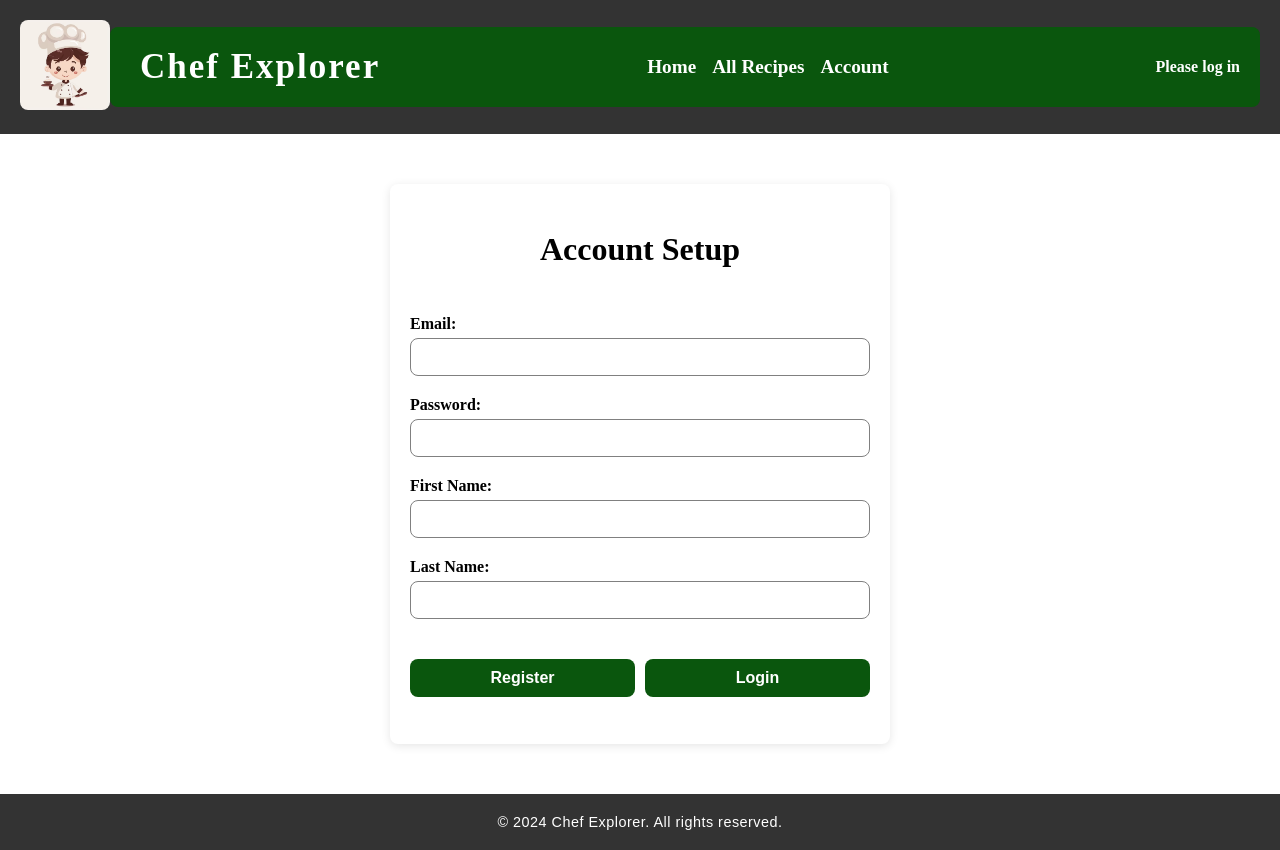
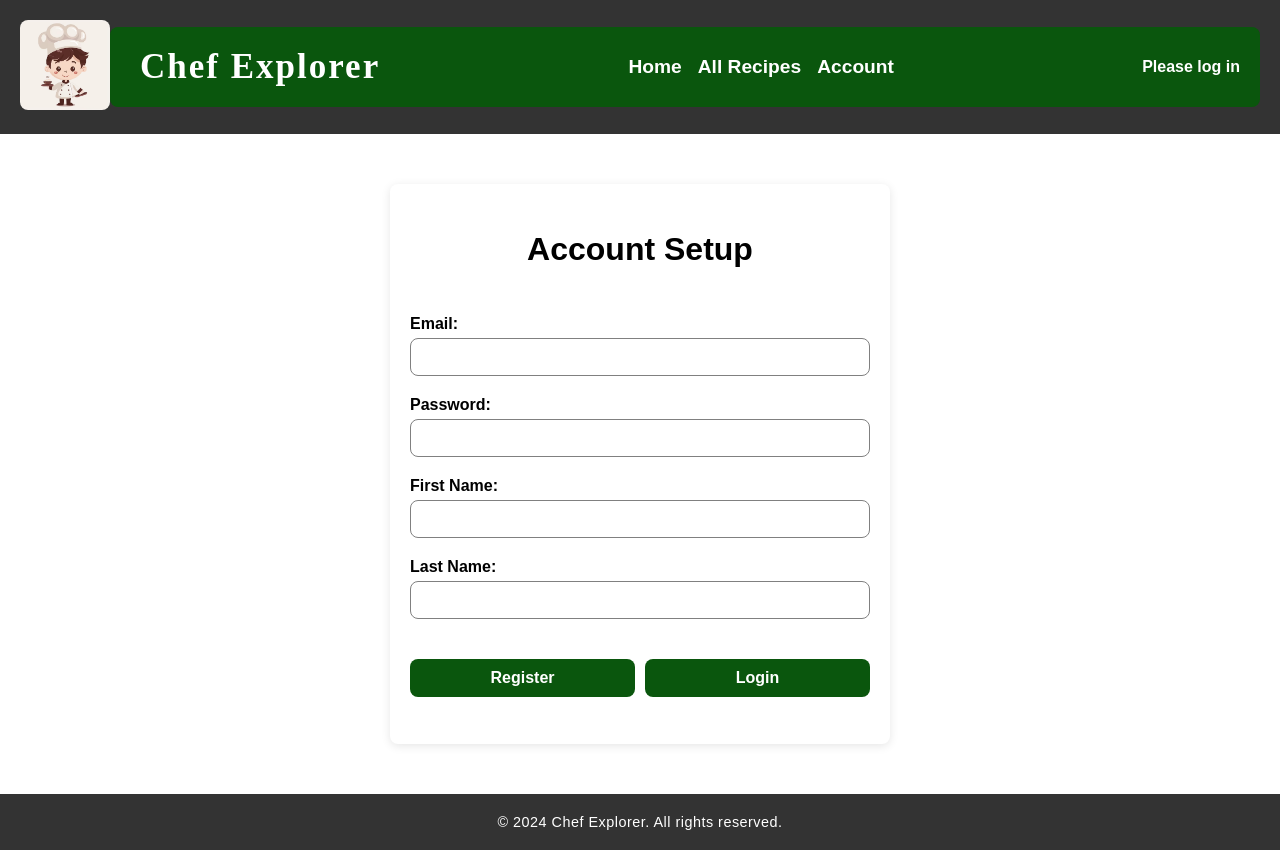
Before and after one commit to nfigueroa2222/chef-explorer, a React (Create React App) app: page /#/account in a window 1280 px wide. Built offline with nearby package versions, Linux system fonts and the light colour scheme.

Commit message:
font fix

```diff
--- a/src/App.css
+++ b/src/App.css
@@ -9,5 +9,5 @@
   display: flex;
   flex-direction: column; /* Stack header, body, and footer vertically */
   height: 100vh; /* Full height of the viewport */
-  font-family: Apple Chancery, cursive; /* Lets get fancy */
+  font-family: Apple Chancery, sans-serif; /* Lets get fancy */
 }
--- a/src/components/css/Header.css
+++ b/src/components/css/Header.css
@@ -44,6 +44,7 @@
     font-weight: bold;
     letter-spacing: 2px;
     padding-left: 10px; /* Space from the logo */
+    font-family: Apple Chancery, cursive;
 }
 
 /* Styling for normal page size nav links */
--- a/src/components/css/RecipeGallery.css
+++ b/src/components/css/RecipeGallery.css
@@ -25,6 +25,7 @@
     text-align: center;
     margin-bottom: 20px;
     padding: 20px;
+    font-family: Apple Chancery, cursive;
 }
 
 /* Carousel container styling */
--- a/src/components/css/RecipeList.css
+++ b/src/components/css/RecipeList.css
@@ -18,13 +18,14 @@ main .all-recipes-grid {
     gap: 20px; /* Add spacing between the grid items */
 }
 
-/* Styling for the inventory title text */
+/* Styling for the all recipe title text */
 main .all-recipes-heading {
     font-size: 3.25rem;
     font-weight: bold;
     color: black;
     text-align: center;
     margin-bottom: 20px;
+    font-family: Apple Chancery, cursive;
 }
 
 @media (max-width: 768px) {
```
